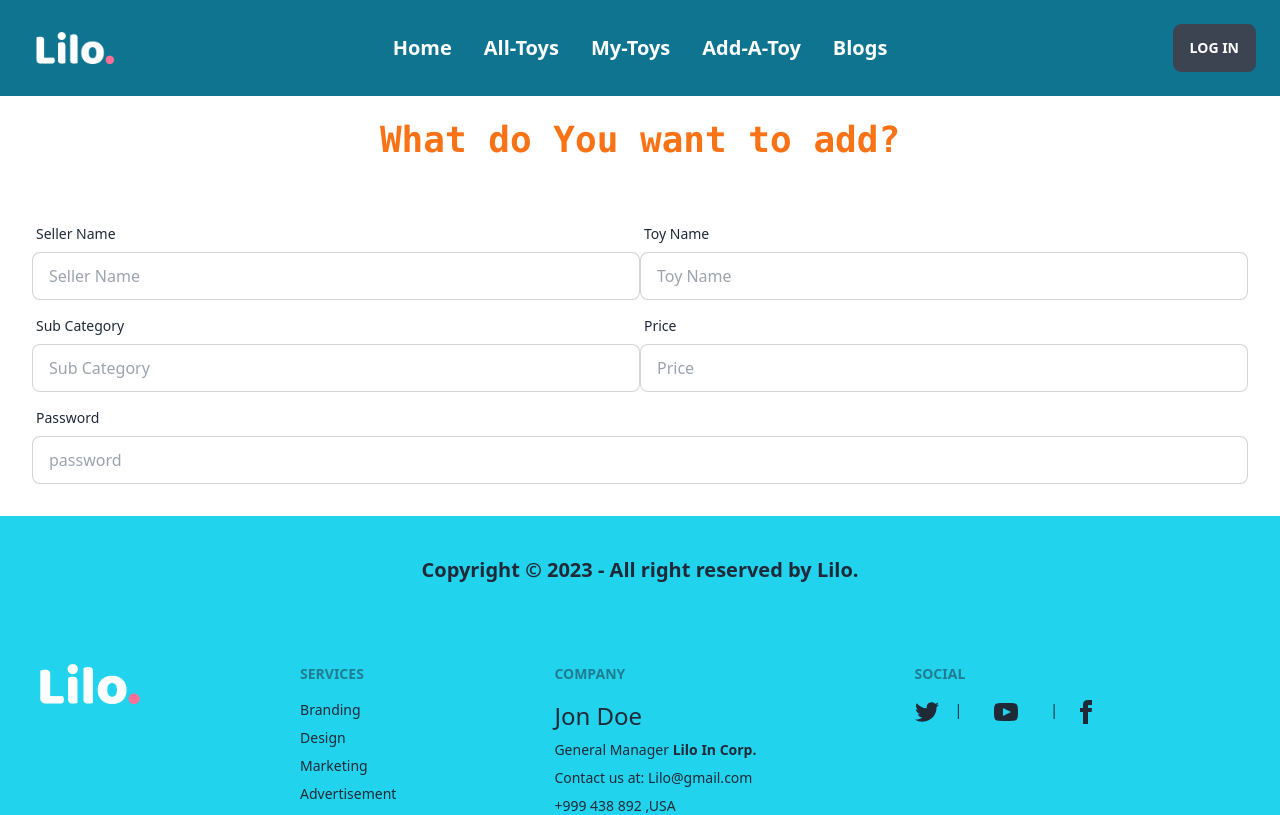
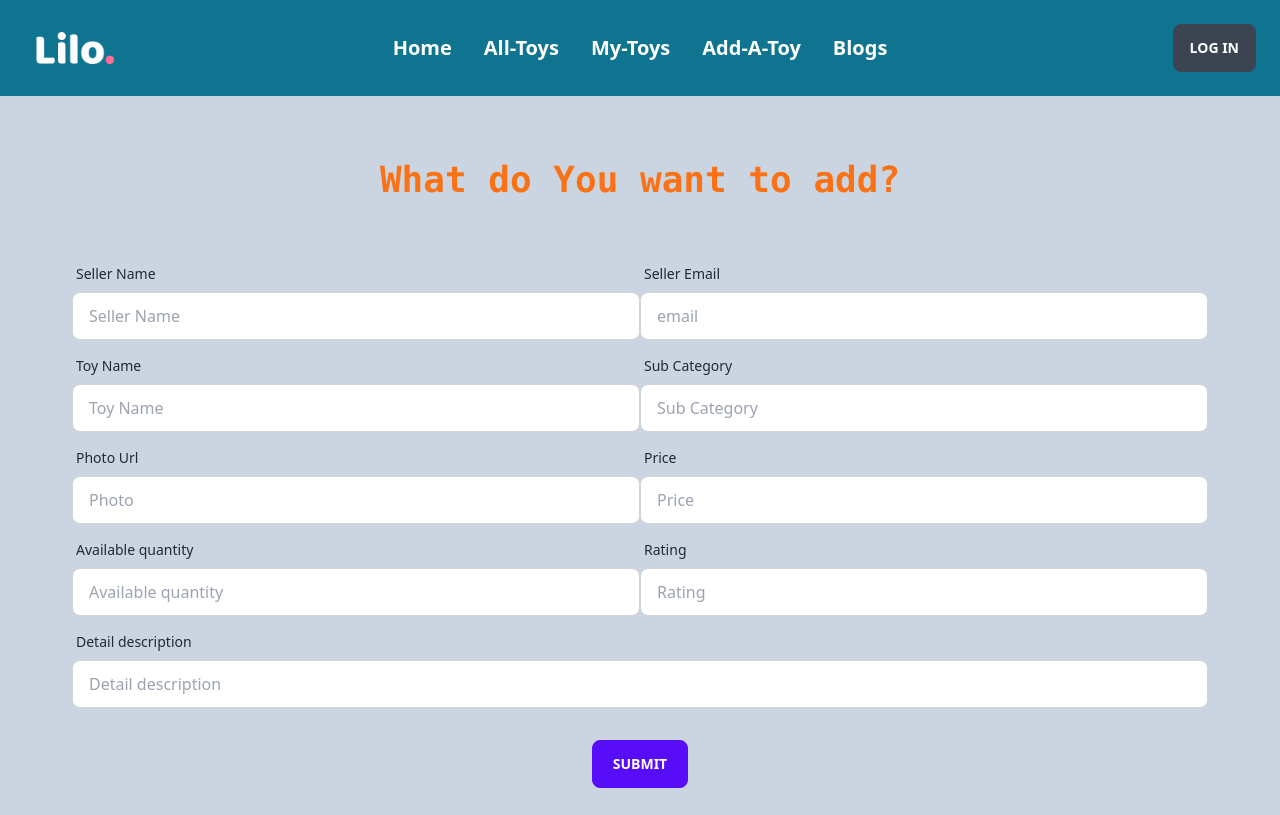
Before and after one commit to MuhiuddinSamim/Lilo-toy-marketplace-client-side, a React (Vite) app: page /addToy in a window 1280 px wide. Shown: the top 815 px of the page. Built offline with nearby package versions, Linux system fonts and the light colour scheme; no server answers.

Commit message:
added toy section added

```diff
--- a/src/Components/ErrorPage/AddToy/AddToy.jsx
+++ b/src/Components/ErrorPage/AddToy/AddToy.jsx
@@ -1,10 +1,31 @@
 import React from 'react';
 
 const AddToy = () => {
+
+    const handleAddToy=(event)=>{
+        event.preventDefault();
+        const form=event.target;
+        const seller_name=form.seller.value;
+        const seller_email=form.email.value;
+        const toy_name=form.toy.value;
+        const sub_category=form.category.value;
+        const photo_url=form.photo.value;
+        const price=form.price.value;
+        const  availability=form.availability.value;
+        const rating=form.rating.value;
+        const details=form.description.value;
+
+        const addedToy={seller_name,seller_email,toy_name,sub_category,photo_url,price,availability,rating,details}
+
+        console.log( addedToy)
+
+    }
+
+
     return (
-        <div>
+        <div className='bg-slate-300 p-10'>
         <h1 className='text-4xl text-orange-500 font-mono font border-l-orange-600 font-extrabold text-center py-6'>What do You want to add?</h1>
-        <form>
+        <form onSubmit={handleAddToy}>
              <div className="card-body">
 
       <div className='md:flex '>
@@ -12,16 +33,23 @@ const AddToy = () => {
           <label className="label">
             <span className="label-text">Seller Name</span>
           </label>
-          <input type="text" name='Seller' placeholder="Seller Name" required className="input input-bordered" />
+          <input type="text" name='seller' placeholder="Seller Name" required className="input input-bordered" />
         </div>
+
           <div className="form-control md:w-1/2">
+          <label className="label">
+            <span className="label-text">Seller Email</span>
+          </label>
+          <input type="email" name='email' placeholder="email" required className="input input-bordered" />
+        </div>
+      </div>
+      <div className='md:flex'>
+         <div className="form-control md:w-1/2">
           <label className="label">
             <span className="label-text">Toy Name</span>
           </label>
           <input type="text" name='toy' placeholder="Toy Name" required className="input input-bordered" />
         </div>
-      </div>
-      <div className='md:flex'>
           <div className="form-control md:w-1/2">
   <label className="label">
     <span className="label-text">Sub Category</span>
@@ -48,35 +76,55 @@ const AddToy = () => {
     <option value="Antique" />
   </datalist>
 </div>
-<div className="form-control md:w-1/2">
+         {/* <div className="form-control md:w-1/2">
   <label className="label">
     <span className="label-text">Price</span>
   </label>
   <input type="number" name="price" required placeholder="Price" className="input input-bordered" min="1" />
-</div>
+</div> */}
       </div>
+      <div className='md:flex'>
+         <div className="form-control w-1/2">
+          <label className="label">
+            <span className="label-text">Photo Url</span>
+          </label>
+          <input type="photo" name='photo' placeholder="Photo" required className="input input-bordered" />
+        </div>
+        <div className="form-control md:w-1/2">
+         <label className="label">
+            <span className="label-text">Price</span>
+             </label>
+            <input type="number" name="price" required placeholder="Price" className="input input-bordered" min="1" />
+         </div>
 
+      </div>
+      <div className='md:flex'>
+         <div className="form-control md:w-1/2">
+         <label className="label">
+            <span className="label-text">Available quantity</span>
+             </label>
+            <input type="number" name="availability" required placeholder="Available quantity" className="input input-bordered" min="1" />
+         </div>
+          <div className="form-control md:w-1/2">
+         <label className="label">
+            <span className="label-text">Rating</span>
+             </label>
+            <input type="number" name="rating" required placeholder="Rating" className="input input-bordered" min="1" max='5' />
+         </div>
 
-
-
-
-
-
-
-        <div className="form-control">
+      </div>
+       <div className="form-control">
           <label className="label">
-            <span className="label-text">Password</span>
+            <span className="label-text">Detail description</span>
           </label>
-          <input type="password" name='password' required placeholder="password" className="input input-bordered" />
-
+          <input type="text" name='description' placeholder="Detail description" required className="input input-bordered" />
+        </div>
+      </div>
+        <div className="form-control w-24 mx-auto my-auto">
+          <button className="btn btn-primary ">Submit</button>
         </div>
 
-
-
-
-      </div>
-
-        </form>
+       </form>
         </div>
     );
 };
```
